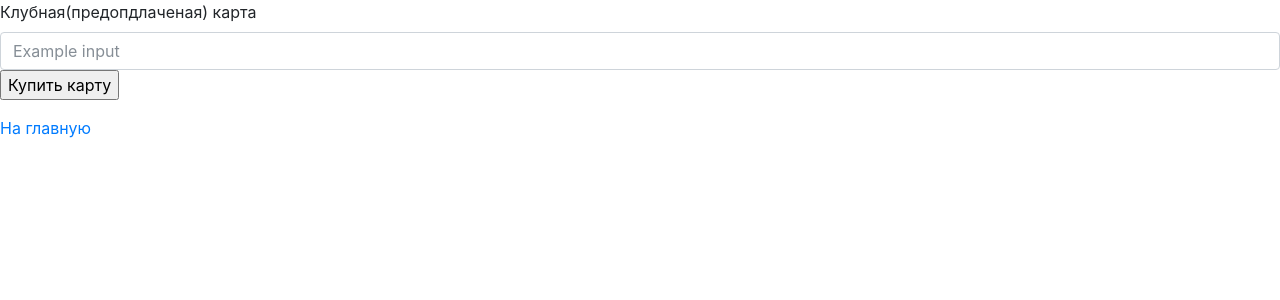
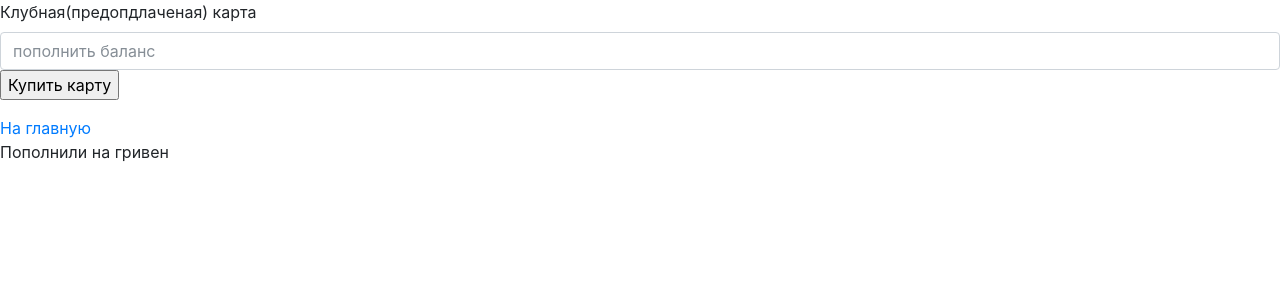
Before and after one commit to Dobrodeev/AquaParkPament, a PHP site: page /clubCard.php in a window 1280 px wide. Shown: the top 300 px of the page. Run offline with PHP 8.4, Linux system fonts and the light colour scheme; data that the repository does not hold is empty.

Commit message:
сделали форму для пополнения клубной карты на какую-то сумму гривен

```diff
--- a/clubCard.php
+++ b/clubCard.php
@@ -14,11 +14,11 @@
 <form method="post" action="">
     <div class="form-group">
         <label for="formGroupExampleInput">Клубная(предопдлаченая) карта</label>
-        <input type="text" class="form-control" id="formGroupExampleInput" placeholder="Example input">
+        <input type="text" class="form-control" id="formGroupExampleInput" placeholder="пополнить баланс" name="clubCard" value="">
         <input type="submit" name="go" value="Купить карту">
     </div>
 </form>
-<a href="index.php">На главную</a>
+<a href="index.php">На главную</a><br>
 </body>
 </html>
 <?php
@@ -28,4 +28,6 @@
  * Date: 25.12.2018
  * Time: 11:32
  */
+//print_r($_POST['clubCard']);
+echo 'Пополнили на '.$_POST['clubCard'].' гривен <br>';
 ?>
```
